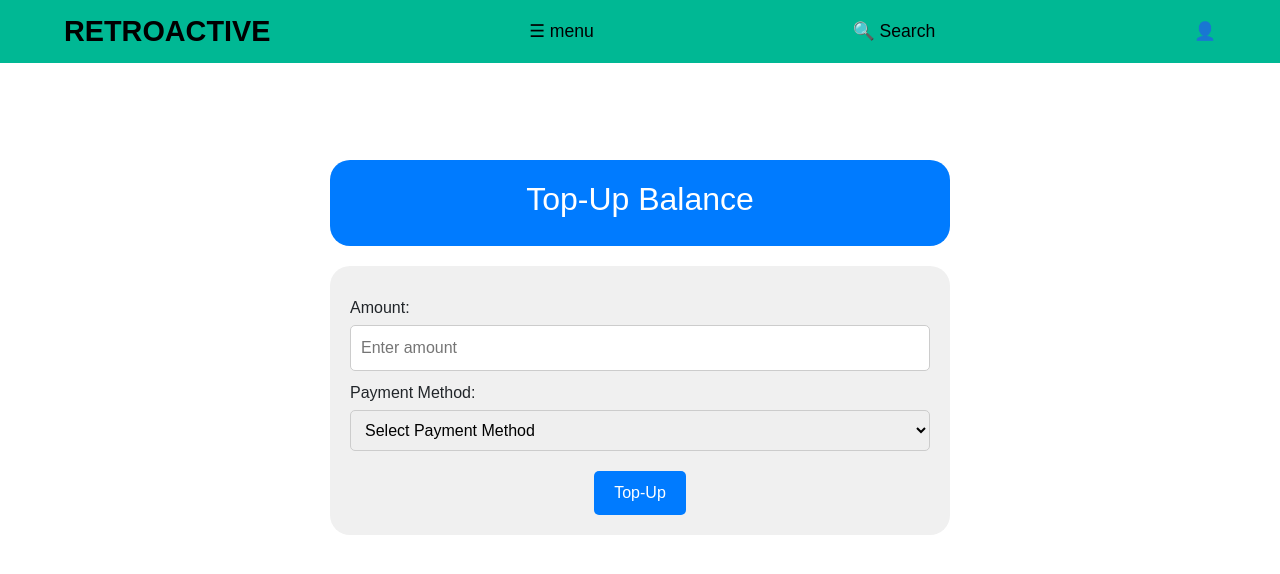
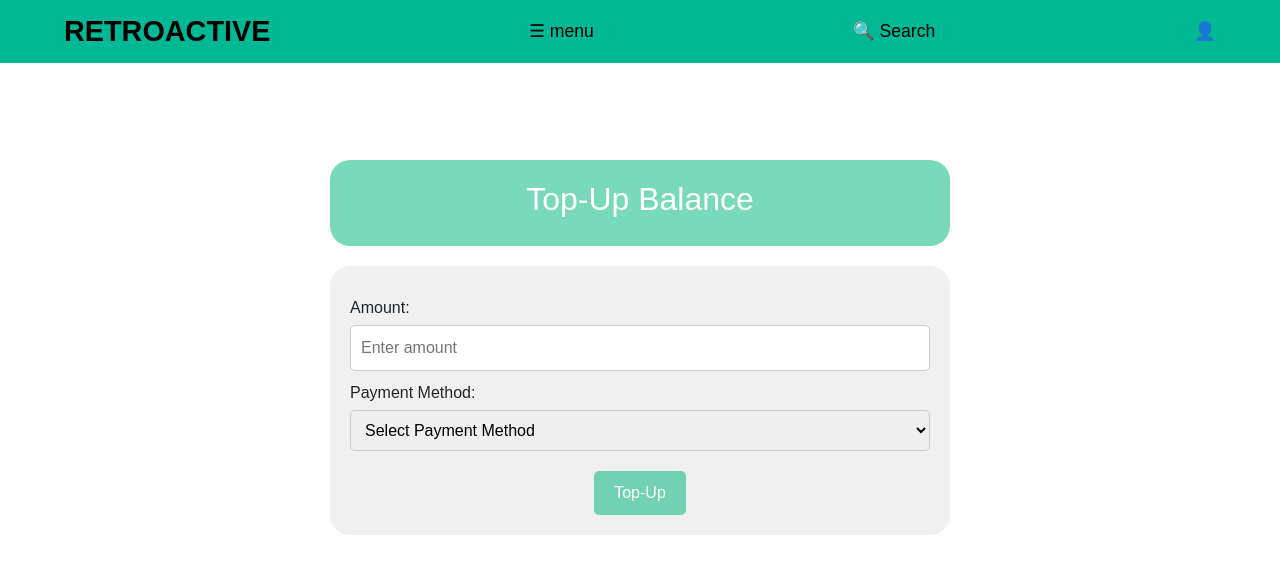
Before and after one commit to NahlSyareza/Retroactive-SBD, a React (Vite) app in the folder retroactive-frontend/: page /top-up in a window 1280 px wide. Shown: the top 574 px of the page. Built offline with nearby package versions, Linux system fonts and the light colour scheme; the HTML template or start-up script is replaced by a standard one.

Commit message:
Update TopUpPage.css

```diff
--- a/retroactive-frontend/src/components/TopUpPage.css
+++ b/retroactive-frontend/src/components/TopUpPage.css
@@ -1,4 +1,7 @@
-/* TopUpPage Specific Styles */
+@tailwind base;
+@tailwind components;
+@tailwind utilities;
+
 .top-up-container {
   display: flex;
   flex-direction: column;
@@ -16,7 +19,7 @@
 }
 
 .title-bubble {
-    background-color: #007bff;
+  background-color: #00b87e86;
   color: #fff;
 }
 
@@ -34,7 +37,7 @@
 
 button {
   padding: 10px 20px;
-    background-color: #007bff;
+  background-color: #00b87e86;
   color: #fff;
   border: none;
   cursor: pointer;
@@ -43,7 +46,7 @@
 }
 
 button:hover {
-    background-color: #0056b3;
+  background-color: #00b87e86;
 }
 
 .status-message {
```
Lines whose indentation alone changed are shown as unchanged.
